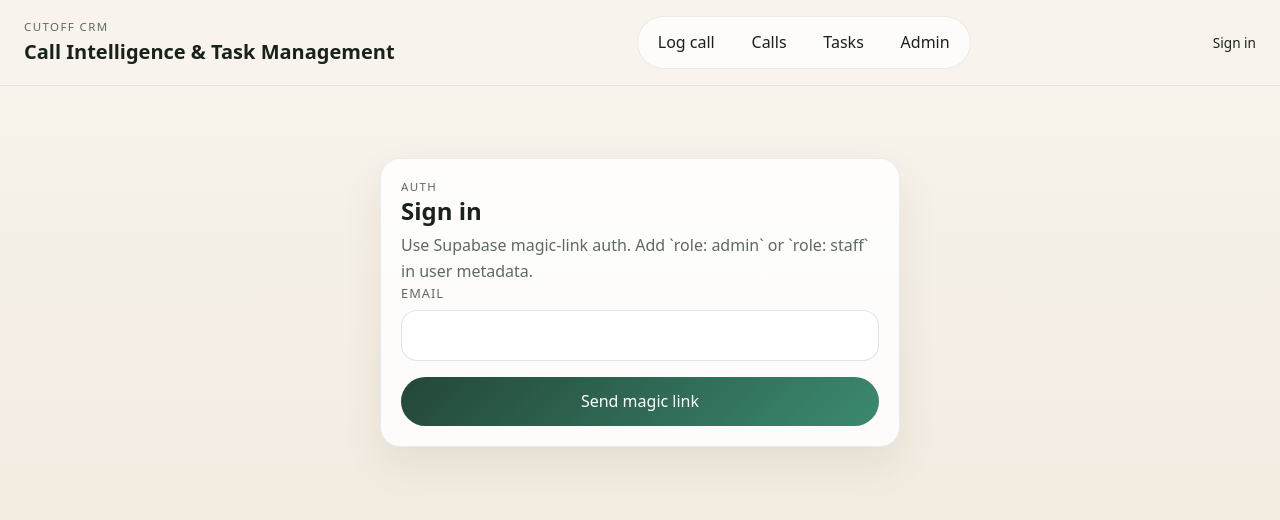
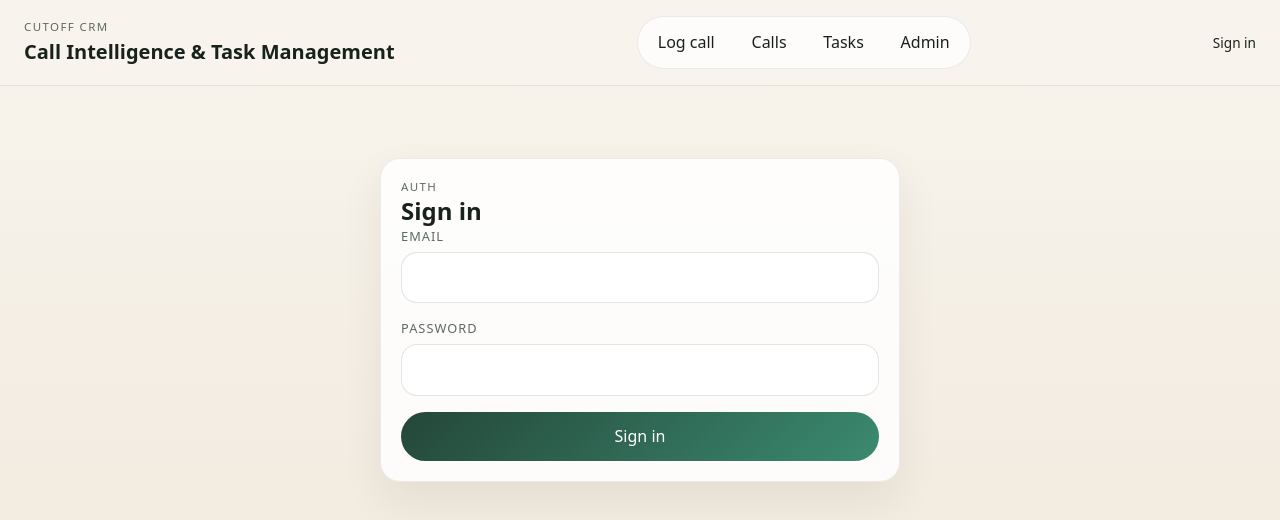
Before and after one commit to iamdaviddenis/cutoff-crm, a Next.js app: page /sign-in in a window 1280 px wide. Shown: the top 520 px of the page. Built offline with nearby package versions, Linux system fonts and the light colour scheme; no server answers.

Commit message:
Replace magic link auth with email/password sign-in

```diff
--- a/app/sign-in/page.js
+++ b/app/sign-in/page.js
@@ -1,27 +1,30 @@
 "use client";
 
 import { useState } from "react";
+import { useRouter } from "next/navigation";
 import { createSupabaseBrowserClient } from "../../lib/supabase/client";
 import { isSupabaseConfigured } from "../../lib/supabase/config";
 import { SetupBanner } from "../../components/system-state";
 
 export default function SignInPage() {
   const [email, setEmail] = useState("");
+  const [password, setPassword] = useState("");
   const [message, setMessage] = useState("");
   const [loading, setLoading] = useState(false);
+  const router = useRouter();
 
   async function signIn(e) {
     e.preventDefault();
     setLoading(true);
+    setMessage("");
     const supabase = createSupabaseBrowserClient();
-    const { error } = await supabase.auth.signInWithOtp({
-      email,
-      options: {
-        emailRedirectTo: `${window.location.origin}/auth/callback`,
-      },
-    });
-    setMessage(error ? error.message : "Magic link sent. Check your email.");
-    setLoading(false);
+    const { error } = await supabase.auth.signInWithPassword({ email, password });
+    if (error) {
+      setMessage(error.message);
+      setLoading(false);
+    } else {
+      router.push("/admin");
+    }
   }
 
   if (!isSupabaseConfigured) {
@@ -32,15 +35,18 @@ export default function SignInPage() {
     <section className="card auth-card">
       <p className="eyebrow">Auth</p>
       <h1>Sign in</h1>
-      <p className="subtle">Use Supabase magic-link auth. Add `role: admin` or `role: staff` in user metadata.</p>
 
       <form className="form-stack" onSubmit={signIn}>
         <label className="field">
           <span>Email</span>
           <input type="email" value={email} onChange={(e) => setEmail(e.target.value)} required />
         </label>
+        <label className="field">
+          <span>Password</span>
+          <input type="password" value={password} onChange={(e) => setPassword(e.target.value)} required />
+        </label>
         <button className="primary-btn" disabled={loading} type="submit">
-          {loading ? "Sending..." : "Send magic link"}
+          {loading ? "Signing in..." : "Sign in"}
         </button>
       </form>
 
```
